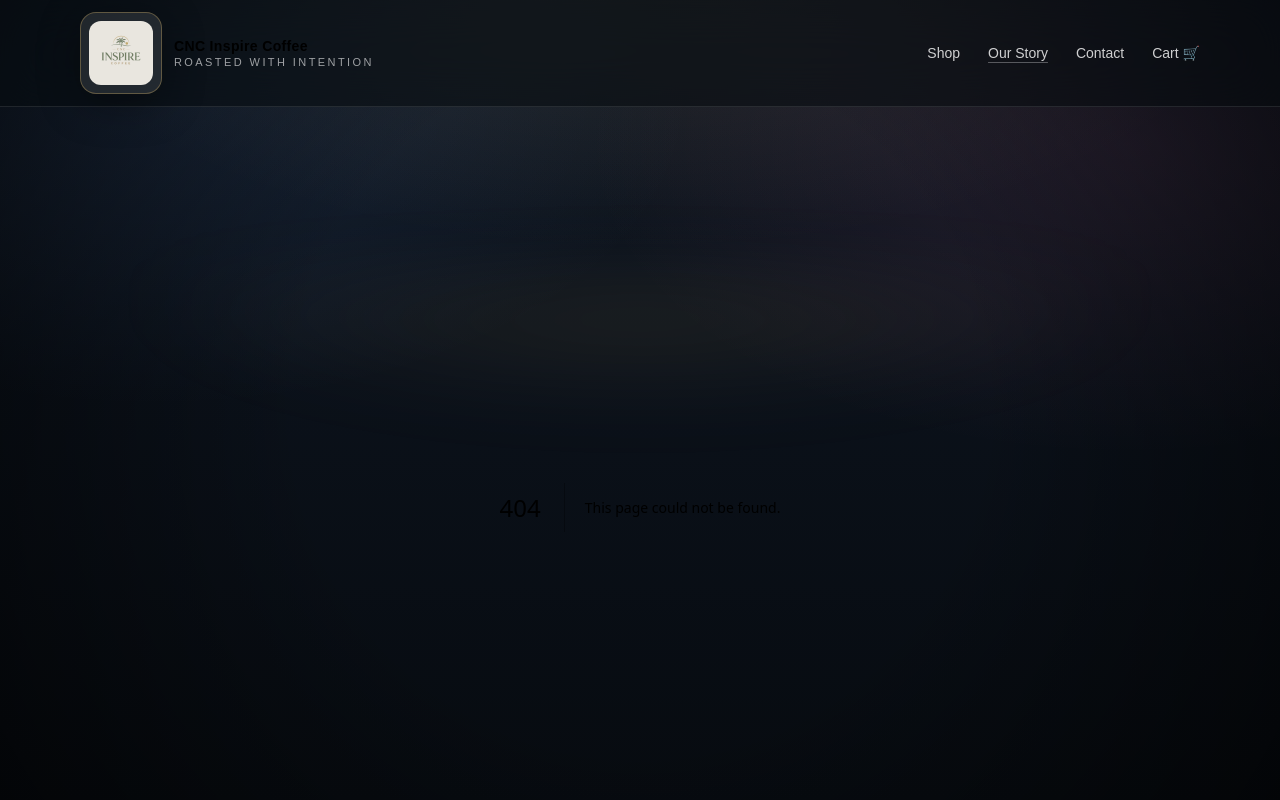
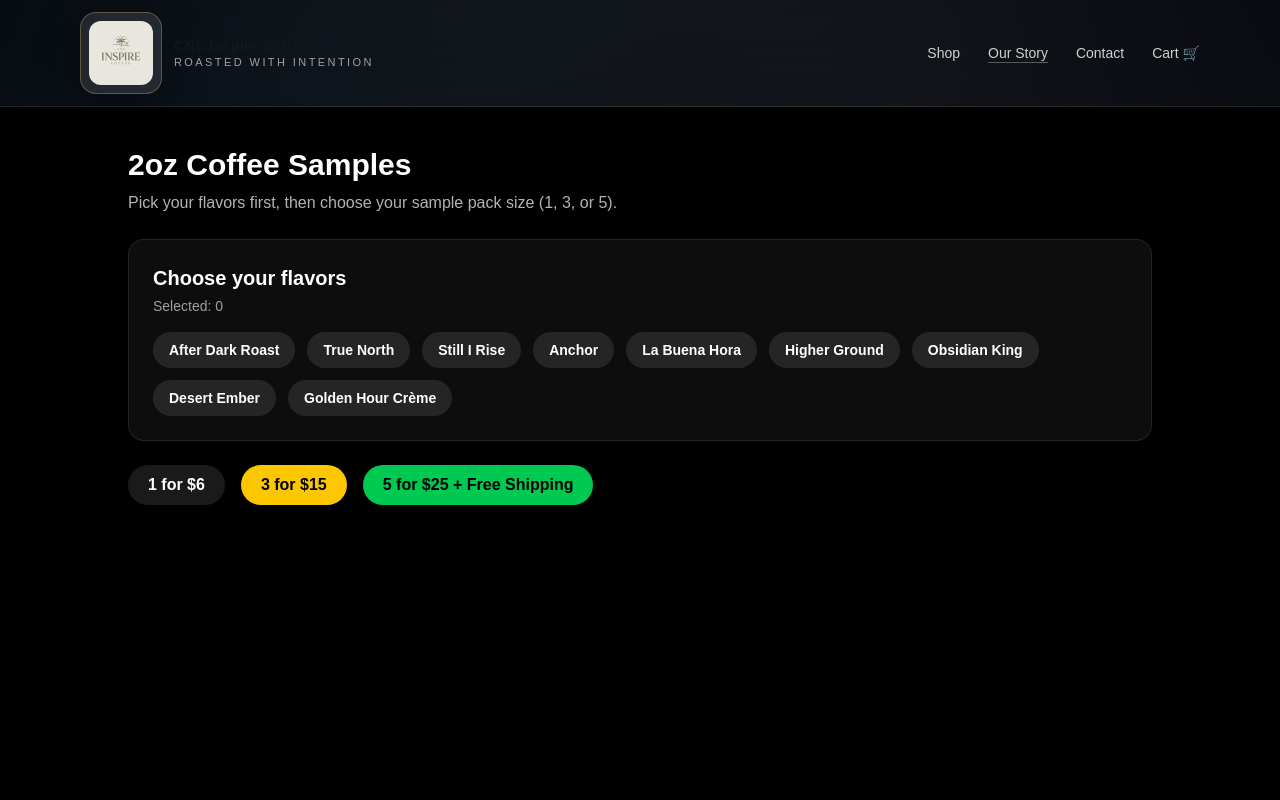
Before and after one commit to caylamarchand-lgtm/cnc-inspire-coffee, a Next.js app: page /samples in a window 1280 px wide. Before the commit this address had no page. Shown: the top 800 px of the page. Built offline with nearby package versions, Linux system fonts and the light colour scheme.

Commit message:
Add coffee sample picker and shipping updates

```diff
--- a/app/cart/page.tsx
+++ b/app/cart/page.tsx
@@ -9,6 +9,7 @@
   notes?: string;
   price: number;
   stripe?: string;
+  freeShipping?: boolean;
 };
 
 export default function CartPage() {
@@ -72,8 +73,16 @@
 }, 0);
 
 const itemCount = groupedItems.reduce((sum, item) => sum + item.quantity, 0);
-const shipping = itemCount === 1 ? 5 : 0;
+
+const fullSizeCount = groupedItems.reduce((sum, item) => {
+  return item.price >= 22 ? sum + item.quantity : sum;
+}, 0);
+
+const hasFreeShipping = groupedItems.some(item => item.freeShipping);
+const shipping = hasFreeShipping ? 0 : fullSizeCount >= 2 ? 0 : 5;
+
 const total = subtotal + shipping;
+
   return (
     <main className="min-h-screen px-6 py-10" style={{ background: "#2b4447" }}>
       <div className="mx-auto max-w-3xl">
--- a/app/page.tsx
+++ b/app/page.tsx
@@ -175,6 +175,7 @@
   limited: false,
   stripe: "https://buy.stripe.com/8x200j5RM6oPaiH3FlefC0z",
 },
+
 
 
   // TEAS (kept in the same array - totally fine)
@@ -543,7 +544,26 @@
              small batch • core collection
             </span>
           </div>
+<section className="mt-12 rounded-3xl border border-white/20 bg-white/10 p-6 text-white">
+  <p className="text-xs uppercase tracking-widest text-yellow-300 mb-2">
+    TRY ME FIRST
+  </p>
 
+  <h2 className="text-2xl font-semibold mb-2">
+    2oz Coffee Samples
+  </h2>
+
+  <p className="text-sm text-white/70 mb-4">
+    Not sure which roast is your vibe yet? Try our 2oz sample bags before committing ☕
+  </p>
+
+  <a
+    href="/samples"
+    className="inline-block bg-yellow-400 text-black font-semibold px-5 py-2 rounded-full hover:bg-yellow-300 transition"
+  >
+    View Sample Collection
+  </a>
+</section>
           <div className="mt-6 grid gap-6 sm:grid-cols-2 lg:grid-cols-3">
             {COFFEE_ONLY.map((coffee) => (
               <CoffeeCard key={coffee.id} coffee={coffee} />
--- /dev/null
+++ b/app/samples/page.tsx
@@ -0,0 +1,112 @@
+"use client";
+
+import React from "react";
+
+function addToCart(product: any) {
+  const existingCart = JSON.parse(localStorage.getItem("cart") || "[]");
+  const updatedCart = [...existingCart, product];
+
+  localStorage.setItem("cart", JSON.stringify(updatedCart));
+  window.dispatchEvent(new Event("cartUpdated"));
+}
+
+const sampleFlavors = [
+  "After Dark Roast",
+  "True North",
+  "Still I Rise",
+  "Anchor",
+  "La Buena Hora",
+  "Higher Ground",
+  "Obsidian King",
+  "Desert Ember",
+  "Golden Hour Crème",
+];
+
+export default function SamplesPage() {
+  const [selected, setSelected] = React.useState<string[]>([]);
+
+  function toggleFlavor(flavor: string) {
+    if (selected.includes(flavor)) {
+      setSelected(selected.filter((item) => item !== flavor));
+    } else {
+      setSelected([...selected, flavor]);
+    }
+  }
+
+  function addSamplePack(count: number, price: number, freeShipping = false) {
+    if (selected.length !== count) {
+      alert(`Please choose exactly ${count} sample flavor${count > 1 ? "s" : ""}.`);
+      return;
+    }
+
+    addToCart({
+      id: `sample-pack-${count}-${Date.now()}`,
+      name: `${count} Sample Pack`,
+      notes: selected.join(", "),
+      price,
+      freeShipping,
+    });
+
+    setSelected([]);
+  }
+
+  return (
+    <main className="min-h-screen bg-black text-white px-6 py-10">
+      <div className="max-w-5xl mx-auto">
+        <h1 className="text-3xl font-bold">2oz Coffee Samples</h1>
+
+        <p className="mt-2 text-white/70">
+          Pick your flavors first, then choose your sample pack size (1, 3, or 5).
+
+        </p>
+
+        <div className="mt-6 rounded-2xl border border-white/10 bg-white/5 p-6">
+          <h2 className="text-xl font-semibold">Choose your flavors</h2>
+
+          <p className="mt-1 text-sm text-white/60">
+            Selected: {selected.length}
+          </p>
+
+          <div className="mt-4 flex flex-wrap gap-3">
+            {sampleFlavors.map((flavor) => (
+              <button
+                key={flavor}
+                onClick={() => toggleFlavor(flavor)}
+                className={`rounded-full px-4 py-2 text-sm font-semibold ${
+                  selected.includes(flavor)
+                    ? "bg-yellow-400 text-black"
+                    : "bg-white/10 text-white"
+                }`}
+              >
+                {flavor}
+              </button>
+            ))}
+          </div>
+        </div>
+
+        <div className="mt-6 flex flex-wrap gap-4">
+          <button
+            onClick={() => addSamplePack(1, 6)}
+            className="rounded-full bg-white/10 px-5 py-2 font-semibold text-white"
+          >
+            1 for $6
+          </button>
+
+          <button
+            onClick={() => addSamplePack(3, 15)}
+            className="rounded-full bg-yellow-400 px-5 py-2 font-semibold text-black"
+          >
+            3 for $15
+          </button>
+
+          <button
+            onClick={() => addSamplePack(5, 25, true)}
+            className="rounded-full bg-green-500 px-5 py-2 font-semibold text-black"
+          >
+            5 for $25 + Free Shipping
+          </button>
+        </div>
+      </div>
+    </main>
+  );
+}
--- a/app/shop/page.tsx
+++ b/app/shop/page.tsx
@@ -73,6 +73,26 @@
             </div>
           ))}
         </div>
+        <section className="mt-12 rounded-3xl border border-white/20 bg-white/10 p-6 text-white">
+  <p className="text-xs uppercase tracking-widest text-yellow-300 mb-2">
+    TRY ME FIRST
+  </p>
+
+  <h2 className="text-2xl font-semibold mb-2">
+    2oz Coffee Samples
+  </h2>
+
+  <p className="text-sm text-white/70 mb-4">
+    Not sure which roast is your vibe yet? Try our 2oz sample bags before committing ☕
+  </p>
+
+  <a
+    href="/samples"
+    className="inline-block bg-yellow-400 text-black font-semibold px-5 py-2 rounded-full hover:bg-yellow-300 transition"
+  >
+    View Sample Collection
+  </a>
+</section>
       </div>
     </main>
   );
```
